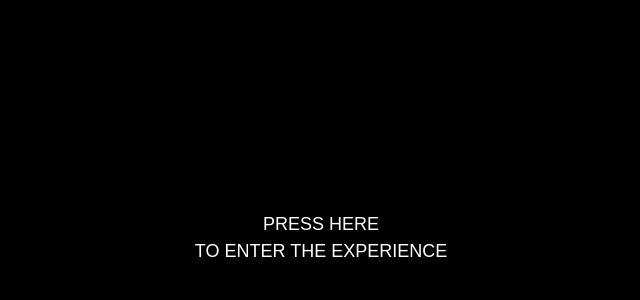
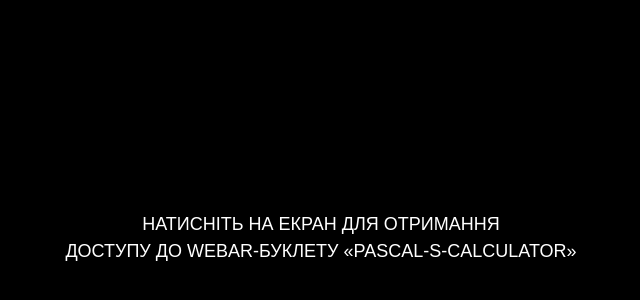
Before and after one commit to Venom2281/BC_Computer, a plain HTML site: page index.html in a window 1280 px wide. Shown: the part 162-462 px from the top of the page, without its empty margins (319-959 px from the left). Drawn offline with nearby package versions, Linux system fonts and the light colour scheme.

Commit message:
Update index.html

```diff
--- a/index.html
+++ b/index.html
@@ -26,9 +26,9 @@
                 text-transform: uppercase; font-family: Arial, Helvetica, sans-serif; font-weight: 400; line-height: 1.5em; font-size: large; white-space: nowrap;
                 user-select: none; pointer-events: none;
             ">
-            Press here
+            Натисніть на екран для отримання
             <br>
-            to enter the experience
+            доступу до WebAR-буклету «Pascal-s-calculator»
         </div>
     </div>
 
```
